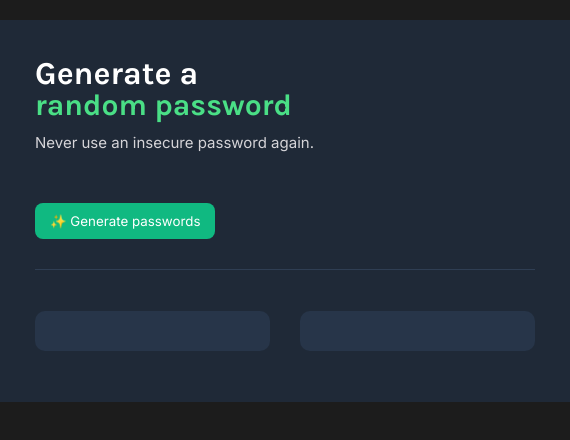
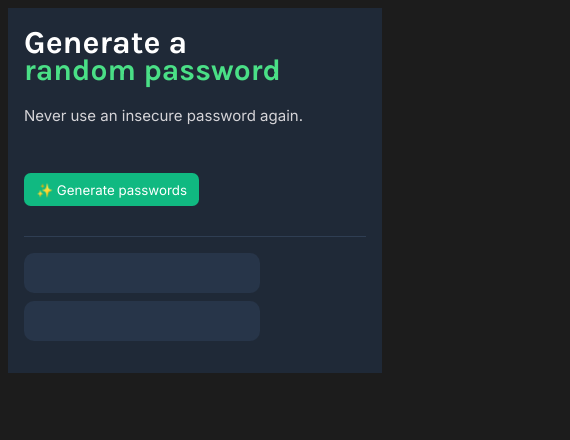
Before and after one commit to xander-kazanski/password-generator, a website built with Vite: page index.html in a window 390 px wide. Shown: the whole page, 570 px wide, since content can reach past the window. Built offline with nearby package versions, Linux system fonts and the light colour scheme.

Commit message:
fix responsive.

```diff
--- a/index.css
+++ b/index.css
@@ -6,65 +6,68 @@ body {
 }
 
 .widget {
-    width: 500px;
+  min-width: 21.25em;
   background-color: #1F2937;
-    margin: 20px auto;
-    padding: 35px;
+  margin: 0.6em auto;
+  padding: 1em;
+  margin: 0.5em;
 }
 
 .container {
-    border-bottom: 1px solid #2F3E53;
-    padding-bottom: 30px;
-
+  border-bottom: 0.0625em solid #2F3E53; /* 1px */
+  padding-bottom: 1.875em; /* 30px */
 }
 
 .title {
   color: #ffffff;
-    margin: 0px 0px 0px 0px;
+  margin: 0em 0em 0em 0em; /* 0px */
   padding: 0;
   font-weight: bold;
 }
 
 .subtitle {
-    margin-top: -5px;
+  margin-top: -0.3125em; /* -5px */
   padding: 0;
   color: #4ADF86;
-    font-size: 30px;
+  font-size: 1.875rem; /* 30px */
   font-weight: bold;
-    margin-bottom: 10px;
+  margin-bottom: 0.625em; /* 10px */
 }
 
 .desc {
   color: #ffffff;
-    font-size: 15px;
+  font-size: 0.9375rem; /* 15px */
   font-family: "Inter", serif;
   color: #D5D4D8;
-    margin: 0 0 51px 0;
+  margin: 0em 0em 3.1875em 0em; /* 0 0 51px 0 */
 }
 
 .btn {
-    margin-top: 0px;
+  margin-top: 0em; /* 0px */
   background: #10B981;
   border: unset;
-    padding: 10px 15px;
-    border-radius: 8px;
+  padding: 0.625em 0.9375em; /* 10px 15px */
+  border-radius: 0.5em; /* 8px */
   color: #ffffff;
-    font-family: "Inter", serif
+  font-family: "Inter", serif;
 }
 
 .passwords {
   display: flex;
-    justify-content: space-around;
-    margin-top: 25px;
-    gap: 30px
+  justify-content: flex-start;
+  padding-top: 1em;
+  gap: .5em;
+  flex-wrap: wrap;
+  margin-bottom: 1em;
 }
 
 .password {
   background: #273549;
-    padding: 10px 40px 10px 20px;
-    border-radius: 10px;
-    width: 200px;
-    height: 20px;
+  padding: 0.625em 2.5em 0.625em 1.25em; /* 10px 40px 10px 20px */
+  border-radius: 0.625em; /* 10px */
+  width: 11em; /* 200px */
+  height: 1.25em; /* 20px */
   color: #55F991;
-    font-family: "Inter", serif
+  font-family: "Inter", serif;
+  margin: 0;
 }
```
Lines whose indentation alone changed are shown as unchanged.
